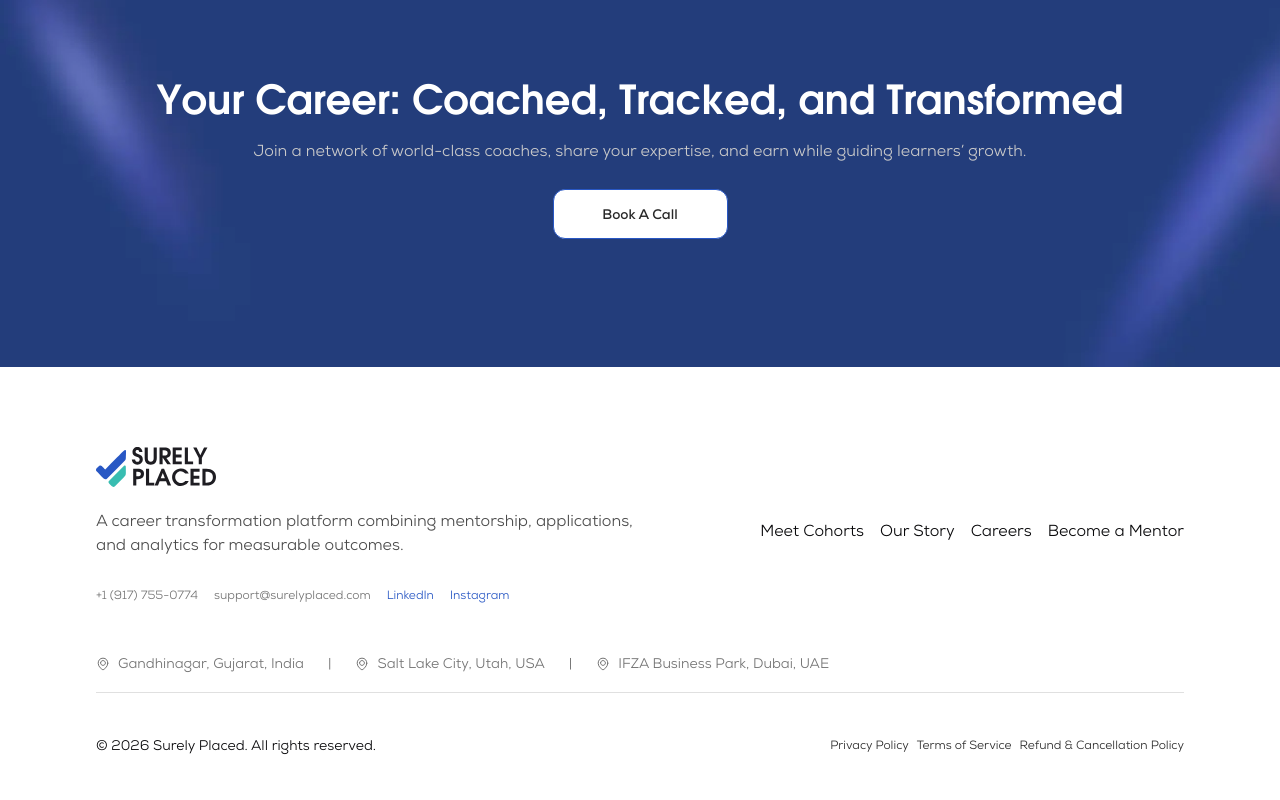
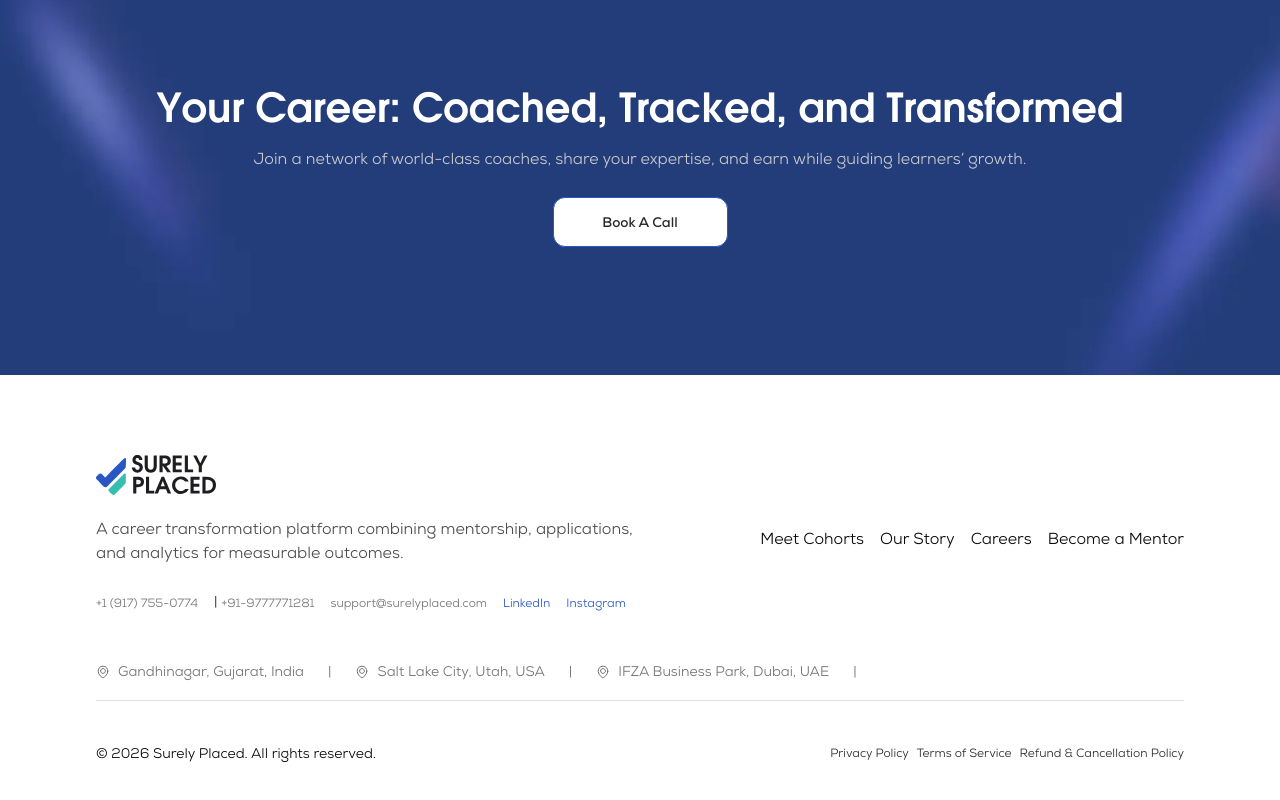
Before and after one commit to Surely-Placed/FrontEnd, a Next.js app in the folder surely-placed-fe/: page /terms-and-conditions in a window 1280 px wide. Shown: the part 2205-3005 px from the top of the page. Built offline with nearby package versions, Linux system fonts and the light colour scheme; no server answers.

Commit message:
added indian number

```diff
--- a/surely-placed-fe/mockData/Profile/index.js
+++ b/surely-placed-fe/mockData/Profile/index.js
@@ -56,6 +56,11 @@ export const contactInfo = [
     href: 'tel:+19177550774',
   },
   {
+    icon: <CallIcon fill="#E6F7F5" color="#38BDB1" width={32} height={32} />,
+    text: '+91-9777771281',
+    href: 'tel:+919777771281',
+  },
+  {
     icon: <SupportIcon fill="#E6F7F5" color="#38BDB1" width={32} height={32} />,
     text: 'Support',
   },
--- a/surely-placed-fe/src/components/Homepage/Footer.jsx
+++ b/surely-placed-fe/src/components/Homepage/Footer.jsx
@@ -5,7 +5,8 @@ import { navLinks } from '../../../mockData/navbar';
 import Link from 'next/link';
 import { contactInfo } from '../../../mockData/Profile';
 import { footerInfo } from '../../../mockData/footer';
-import { SOCIAL_LINKS, SITE_PHONE_DISPLAY, SITE_PHONE_TEL, SUPPORT_EMAIL } from '@/config/site';
+import { SOCIAL_LINKS, SUPPORT_EMAIL } from '@/config/site';
+import ContactPhones from '@/components/common/ContactPhones';
 import dayjs from 'dayjs';
 
 const footerSocialLinks = [
@@ -36,11 +37,7 @@ const Footer = () => {
             measurable outcomes.
           </Typography>
           <Box display="flex" gap={2} mt={2} flexWrap="wrap" alignItems="center">
-            <Link href={`tel:${SITE_PHONE_TEL}`} className="link-styles touch-target">
-              <Typography variant="body2" color="text.subText">
-                {SITE_PHONE_DISPLAY}
-              </Typography>
-            </Link>
+            <ContactPhones className="link-styles touch-target" />
             <Link href={`mailto:${SUPPORT_EMAIL}`} className="link-styles touch-target">
               <Typography variant="body2" color="text.subText">
                 {SUPPORT_EMAIL}
--- a/surely-placed-fe/src/components/PrivacyPolicy/Privacy.jsx
+++ b/surely-placed-fe/src/components/PrivacyPolicy/Privacy.jsx
@@ -5,6 +5,7 @@ import TitleContent from '@/common/TitleContent';
 import SubtitleContent from '@/common/SubtitleContent';
 import BulletContent from '@/common/BulletContent';
 import SubContent from '@/common/SubContent';
+import ContactPhones from '@/components/common/ContactPhones';
 import {
   policyScope,
   informationProvided,
@@ -233,7 +234,7 @@ const PrivacyPolicy = () => {
           <>
             <strong>Email:</strong> support@surelyplaced.com
             <br />
-            <strong>Phone:</strong> +1 (917) 755-0774
+            <strong>Phone:</strong> <ContactPhones variant="subtitle1" color="text.subText" separator=", " />
           </>
         }
       />
--- a/surely-placed-fe/src/components/RefundCancellationPolicy/RefundCancellationPolicy.jsx
+++ b/surely-placed-fe/src/components/RefundCancellationPolicy/RefundCancellationPolicy.jsx
@@ -4,6 +4,7 @@ import { Box, Typography } from '@mui/material';
 import TitleContent from '@/common/TitleContent';
 import SubtitleContent from '@/common/SubtitleContent';
 import BulletContent from '@/common/BulletContent';
+import ContactPhones from '@/components/common/ContactPhones';
 import {
   refundEvaluationFactors,
   nonRefundCircumstances,
@@ -133,7 +134,7 @@ const RefundCancellationPolicy = () => {
           <>
             <strong>Email:</strong> support@surelyplaced.com
             <br />
-            <strong>Phone:</strong> +1 (917) 755-0774
+            <strong>Phone:</strong> <ContactPhones variant="subtitle1" color="text.subText" separator=", " />
           </>
         }
       />
--- a/surely-placed-fe/src/components/TermsAndCondition/TermsAndCondition.jsx
+++ b/surely-placed-fe/src/components/TermsAndCondition/TermsAndCondition.jsx
@@ -4,6 +4,7 @@ import { Box, Typography } from '@mui/material';
 import TitleContent from '@/common/TitleContent';
 import SubtitleContent from '@/common/SubtitleContent';
 import BulletContent from '@/common/BulletContent';
+import ContactPhones from '@/components/common/ContactPhones';
 import {
   termsServicesOverview,
   userResponsibilities,
@@ -131,7 +132,7 @@ const TermsAndCondition = () => {
           <>
             <strong>Email:</strong> support@surelyplaced.com
             <br />
-            <strong>Phone:</strong> +1 (917) 755-0774
+            <strong>Phone:</strong> <ContactPhones variant="subtitle1" color="text.subText" separator=", " />
           </>
         }
       />
--- /dev/null
+++ b/surely-placed-fe/src/components/common/ContactPhones.jsx
@@ -0,0 +1,23 @@
+import Link from 'next/link';
+import { Typography } from '@mui/material';
+import { SITE_PHONES } from '@/config/site';
+
+const ContactPhones = ({
+  variant = 'body2',
+  color = 'text.subText',
+  separator = ' | ',
+  className = 'link-styles',
+}) => {
+  return SITE_PHONES.map((phone, index) => (
+    <span key={phone.tel}>
+      {index > 0 && separator}
+      <Link href={`tel:${phone.tel}`} className={className}>
+        <Typography component="span" variant={variant} color={color}>
+          {phone.display}
+        </Typography>
+      </Link>
+    </span>
+  ));
+};
+
+export default ContactPhones;
--- a/surely-placed-fe/src/config/site.js
+++ b/surely-placed-fe/src/config/site.js
@@ -2,8 +2,16 @@ export const SITE_URL = 'https://www.surelyplaced.com';
 export const SITE_NAME = 'Surely Placed';
 export const DEFAULT_OG_IMAGE = `${SITE_URL}/HomePage/HeroBanner.webp`;
 export const SUPPORT_EMAIL = 'support@surelyplaced.com';
-export const SITE_PHONE_DISPLAY = '+1 (917) 755-0774';
-export const SITE_PHONE_TEL = '+19177550774';
+export const SITE_PHONES = [
+  {
+    display: '+1 (917) 755-0774',
+    tel: '+19177550774',
+  },
+  {
+    display: '+91-9777771281',
+    tel: '+919777771281',
+  },
+];
 
 export const SOCIAL_LINKS = {
   linkedin: 'https://www.linkedin.com/company/surely-placed/',
@@ -17,7 +25,7 @@ export const ORGANIZATION_SCHEMA = {
   url: SITE_URL,
   logo: `${SITE_URL}/favicon.svg`,
   email: SUPPORT_EMAIL,
-  telephone: SITE_PHONE_TEL,
+  telephone: SITE_PHONES.map((phone) => phone.tel),
   description:
     'Surely Placed is a career transformation platform combining mentorship, applications support, and interview analytics to help learners land better offers globally.',
   sameAs: [SOCIAL_LINKS.linkedin, SOCIAL_LINKS.instagram],
```
Also changed, not shown: surely-placed-fe/src/components/BookACall/BookSection.jsx (+3 -5 lines), surely-placed-fe/src/components/Profile/Support.jsx (+3 -7 lines), surely-placed-fe/public/llms.txt.
